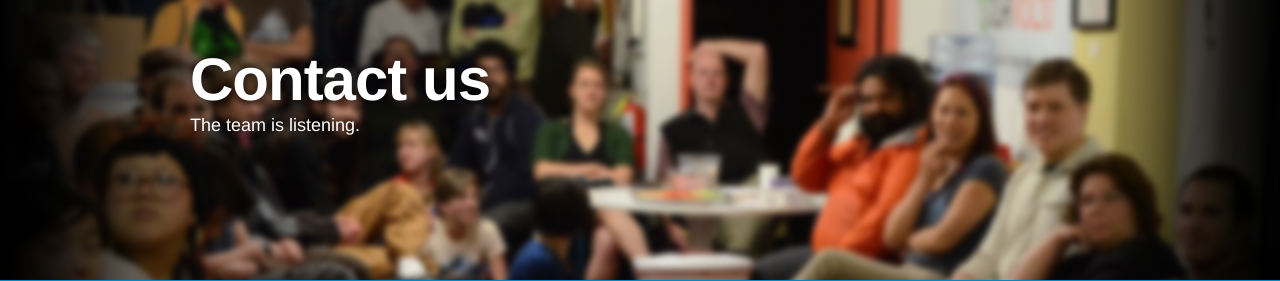
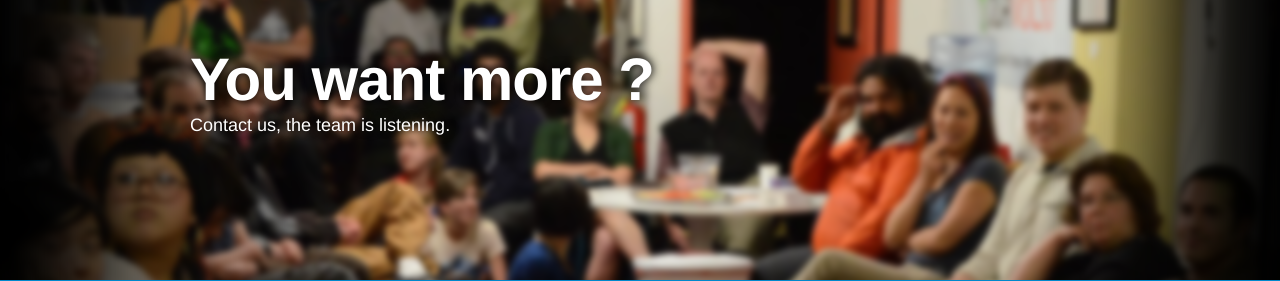
Before and after one commit to tchapi/panorame, a PHP site: template include/templates/pages/_contact.php in a window 1280 px wide. Shown: the top 281 px of the page. Run offline with PHP 8.4, Linux system fonts and the light colour scheme; the template is opened without the code that fills it, so the values that code supplies are empty; some libraries are stand-ins or nearby versions.

Commit message:
Edit static texts (contact page)

```diff
--- a/include/templates/pages/_contact.php
+++ b/include/templates/pages/_contact.php
@@ -1,7 +1,7 @@
 <div id="top" class="contact">
   <div class="hero-unit">
-    <h1>Contact us</h1>
-    <p>The team is listening.</p>
+    <h1>You want more ?</h1>
+    <p>Contact us, the team is listening.</p>
   </div>
 </div>
 <div id="paragraphs" class="about">
```
